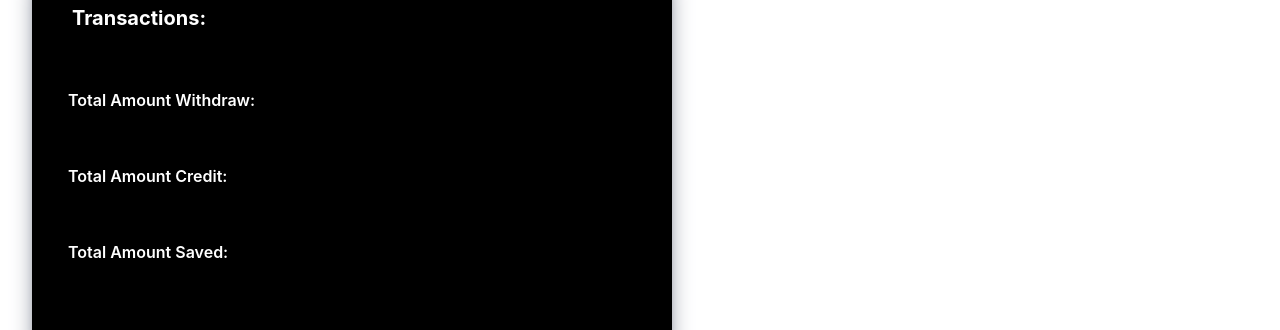
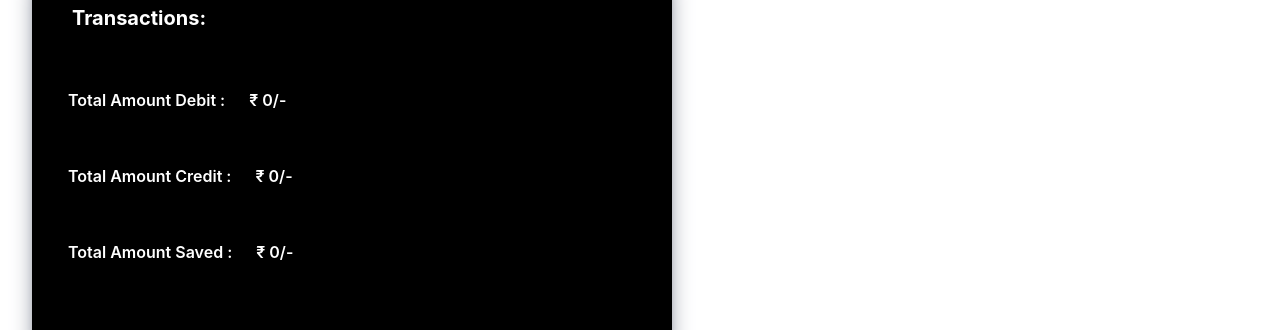
Before and after one commit to karmanshi/Expenses-Tracker, a React (Create React App) app in the folder expenses-tracker/: page /profile in a window 1280 px wide. Shown: the part 156-486 px from the top of the page. Built offline with nearby package versions, Linux system fonts and the light colour scheme.

Commit message:
Add amount credit debit feature in profile page

```diff
--- a/expenses-tracker/src/Component/Expanses.jsx
+++ b/expenses-tracker/src/Component/Expanses.jsx
@@ -22,8 +22,7 @@ const Expanses = () => {
 
     const handleDelete = (e) => {
         const dataDelete = [...transactionList]
-        console.log(e.target.key)
-        dataDelete.splice(e.target.key, 1)
+        dataDelete.splice(e.target.name, 1)
         setTransactionList([...dataDelete])
     }
 
@@ -110,8 +109,8 @@ const Expanses = () => {
                                     >
                                         <option className="px-4 py-4 text-lg	 bg-white border rounded-lg focus:border-purple-400 focus:ring-purple-300 focus:outline-none focus:ring focus:ring-opacity-40 mb-2" defaultValue=''>Select an Option</option>
 
-                                        <option className="px-4 py-4 text-lg bg-white border rounded-lg focus:border-purple-400 focus:ring-purple-300 focus:outline-none focus:ring focus:ring-opacity-40 mb-2">Credit</option>
-                                        <option className="px-4 py-4 text-lg bg-white border rounded-lg focus:border-purple-400 focus:ring-purple-300 focus:outline-none focus:ring focus:ring-opacity-40 mb-2">Debit</option>
+                                        <option className="px-4 py-4 text-lg bg-white border rounded-lg focus:border-purple-400 focus:ring-purple-300 focus:outline-none focus:ring focus:ring-opacity-40 mb-2 " value={'credit'}>Credit</option>
+                                        <option className="px-4 py-4 text-lg bg-white border rounded-lg focus:border-purple-400 focus:ring-purple-300 focus:outline-none focus:ring focus:ring-opacity-40 mb-2" value={'debit'}>Debit</option>
 
                                     </select>
                                 </div>
@@ -208,6 +207,7 @@ const Expanses = () => {
                                                 type='button'
                                                 className="font-medium text-blue-600 dark:text-blue-500 hover:underline"
                                                 key={index}
+                                                name={index}
                                                 onClick={handleDelete}
                                             >
                                                 Delete
--- a/expenses-tracker/src/Component/Profile.js
+++ b/expenses-tracker/src/Component/Profile.js
@@ -1,15 +1,39 @@
 import React from 'react'
 import Navbar from './navbar'
+import { useEffect, useState } from 'react';
+const Profile = () => {
+  const [transactionList, setTransactionList] = useState(() => {
+    return JSON.parse(localStorage.getItem('transaction')) || []
+  })
+  const [totalAmount, setTotalAmount] = useState(0)
+  const [totalCredit, setTotalCredit] = useState(0)
+  const [totalDebit, setTotalDebit] = useState(0)
 
-const Profile = () => {
+  useEffect(() => {
+    let totalCredit = 0;
+    let totalDebit = 0;
+    for (let i = 0; i < transactionList.length; i++) {
+      if (transactionList[i].transaction == 'credit') {
+        totalCredit += parseInt(transactionList[i].amount)
+        setTotalCredit(totalCredit)
+      }
+      else {
+        totalDebit += parseInt(transactionList[i].amount)
+        setTotalDebit(totalDebit)
+      }
+    }
+    setTotalAmount(totalCredit - totalDebit)
+
+  }, []);
+
   return (
     <div>
       <Navbar />
       <div className='p-5 m-8 bg-black	w-1/2 h-96 rounded-lg shadow-xl shadow-gray-500	'>
-      <div className='mt-2 p-5 text-xl font-bold text-white'>Transactions: </div>
-      <div className='mt-5 p-4 text-base font-semibold text-white'>Total Amount Withdraw: </div>
-      <div className='mt-5 p-4 text-base font-semibold text-white'>Total Amount Credit: </div>
-      <div className='mt-5 p-4 text-base font-semibold text-white'>Total Amount Saved:</div>
+        <div className='mt-2 p-5 text-xl font-bold text-white'>Transactions: </div>
+        <div className='mt-5 p-4 text-base font-semibold text-white'>Total Amount Debit : <span className='p-5'>₹ {totalDebit}/-</span> </div>
+        <div className='mt-5 p-4 text-base font-semibold text-white'>Total Amount Credit : <span className='p-5'>₹ {totalCredit}/-</span> </div>
+        <div className='mt-5 p-4 text-base font-semibold text-white'>Total Amount Saved : <span className='p-5'>₹ {totalAmount}/-</span></div>
 
       </div>
     </div>
```
Also changed, not shown: expenses-tracker/src/Component/search.jsx (line endings or trailing spaces).
